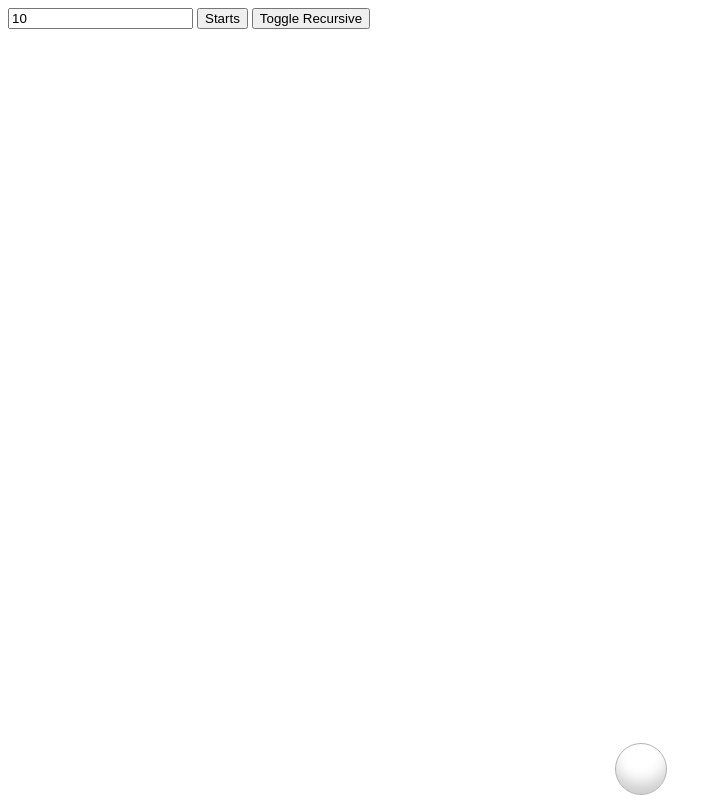
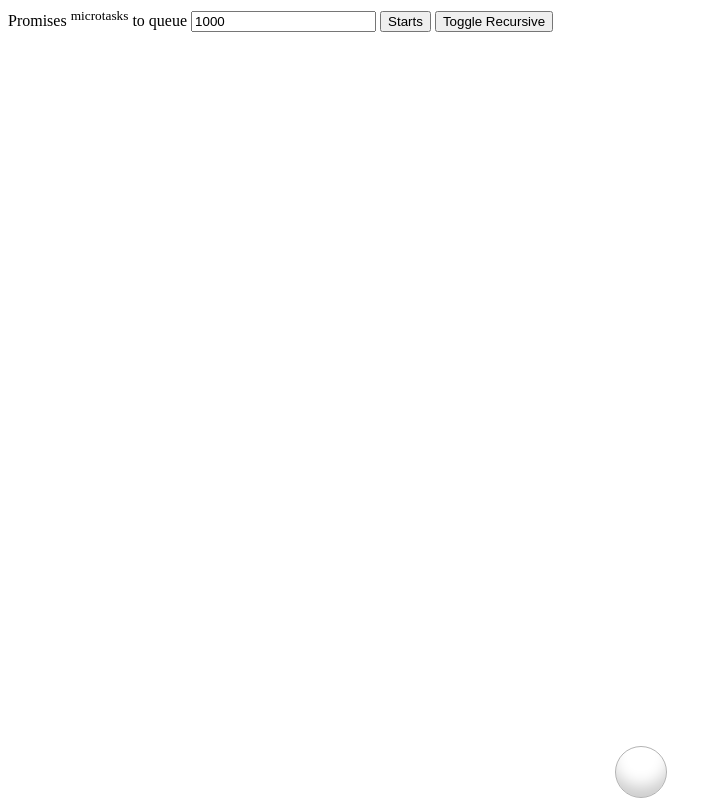
Before and after one commit to gparlakov/promise-blocking-ball-demo, a website: page index.html in a window 1280 px wide. Both pictures are taken after a click on the button "Toggle Immediate". Shown: the whole page, without its empty margins (0-722 px from the left). Drawn offline with Linux system fonts and the light colour scheme.

Commit message:
More info

```diff
--- a/index.html
+++ b/index.html
@@ -16,6 +16,7 @@
     </style>
   </head>
   <body>
+    <span>Promises <sup>microtasks</sup> to queue</span>
     <input id="promise-count" />
     <button id="run">Starts</button>
     <!-- <button id="stop-ball">stop ball</button> -->
@@ -26,10 +27,11 @@
       // promises
 
       // loop parameters
-      let n = 10;
+      let n = 1000;
       let counter = 0;
       let recursive = true;
 
+      // queues 1 microtask `n` times recursively
       function promiseLoop() {
         if (counter < n) {
           console.log(counter);
@@ -41,6 +43,7 @@
         }
       }
 
+      // queues `n` microtasks
       function promiseQueue() {
         while (counter < n) {
           counter += 1;
@@ -75,7 +78,8 @@
 
       document.getElementById('toggle').onclick = ev => {
         recursive = !recursive;
-        ev.target.innerHTML = recursive ? 'Toggle Immediate' : 'Toggle Recursive';
+        ev.target.innerHTML = recursive ? 'Toggle consecutive' : 'Toggle Recursive';
+        ev.target.title = recursive ? 'Now recursive' : 'Now consecutive'
       };
     </script>
     <script>
```
